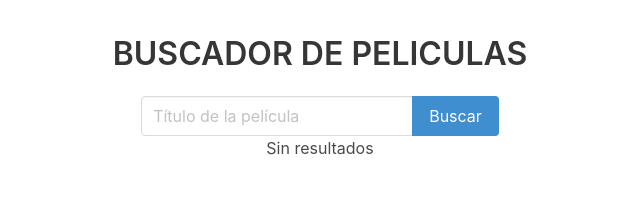
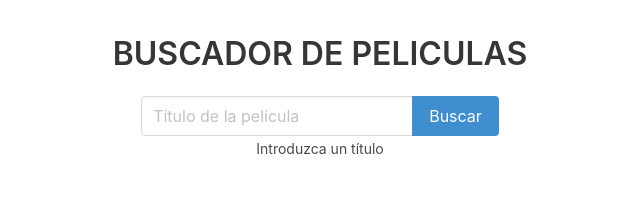
Before and after one commit to itziaroh/buscador-peliculas, a React (Create React App) app: page / in a window 1280 px wide. Shown: the top 210 px of the page, without its empty margins (320-960 px from the left). Built offline with nearby package versions, Linux system fonts and the light colour scheme.

Commit message:
Fix error when blank search

```diff
--- a/src/App.js
+++ b/src/App.js
@@ -9,13 +9,21 @@ class App extends React.Component {
   constructor(props) {
     super(props);
     this.state = {
-      results: []
+      results: [],
+      usedSearch: false
     }
     this.handleResults = this.handleResults.bind(this);
+    this.renderResults = this.renderResults.bind(this);
   }
 
   handleResults(results) {
-    this.setState({ results })
+    this.setState({ results, usedSearch: true })
+  }
+
+  renderResults() {
+    return this.state.results.length === 0
+      ? <p>No hemos encontrado resultados a su búsqueda</p>
+      : <MoviesList movies={this.state.results} />
   }
 
   render() {
@@ -27,9 +35,9 @@ class App extends React.Component {
             onResults={this.handleResults}
           />
         </div>
-        {this.state.results.length === 0
-          ? <p>Sin resultados</p>
-          : <MoviesList movies={this.state.results} />
+        {this.state.usedSearch
+          ? this.renderResults()
+          : <small>Introduzca un título</small>
         }
       </div>
     )
--- a/src/components/SearchForm.js
+++ b/src/components/SearchForm.js
@@ -25,7 +25,7 @@ class SearchForm extends Component {
         fetch(`http://www.omdbapi.com/?apikey=${API_KEY}&s=${inputMovie}`)
             .then(response => response.json())
             .then(data => {
-                const { Search, totalResults } = data
+                const { Search = [], totalResults } = data
                 this.props.onResults(Search)
             })
     }
```
